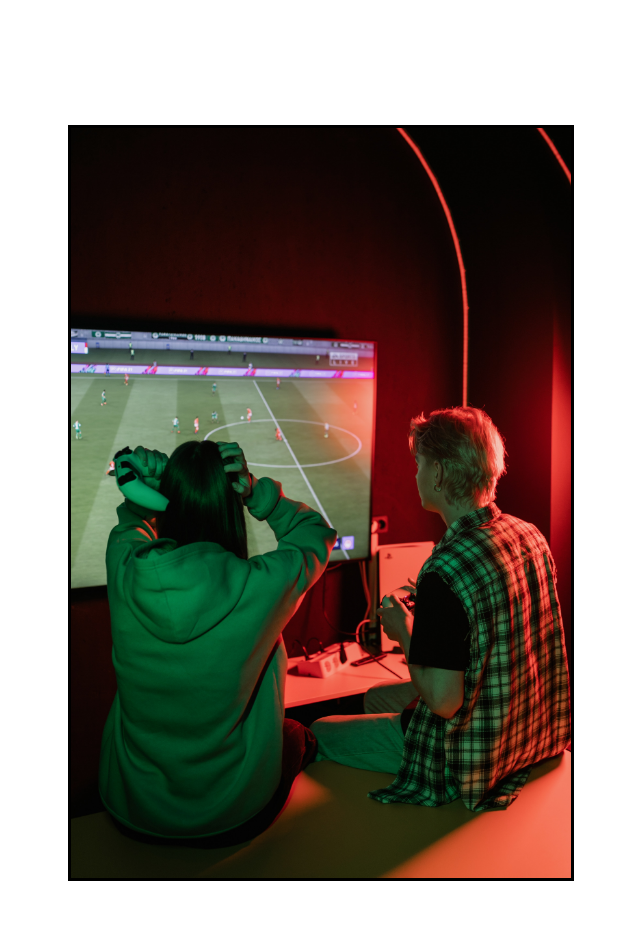
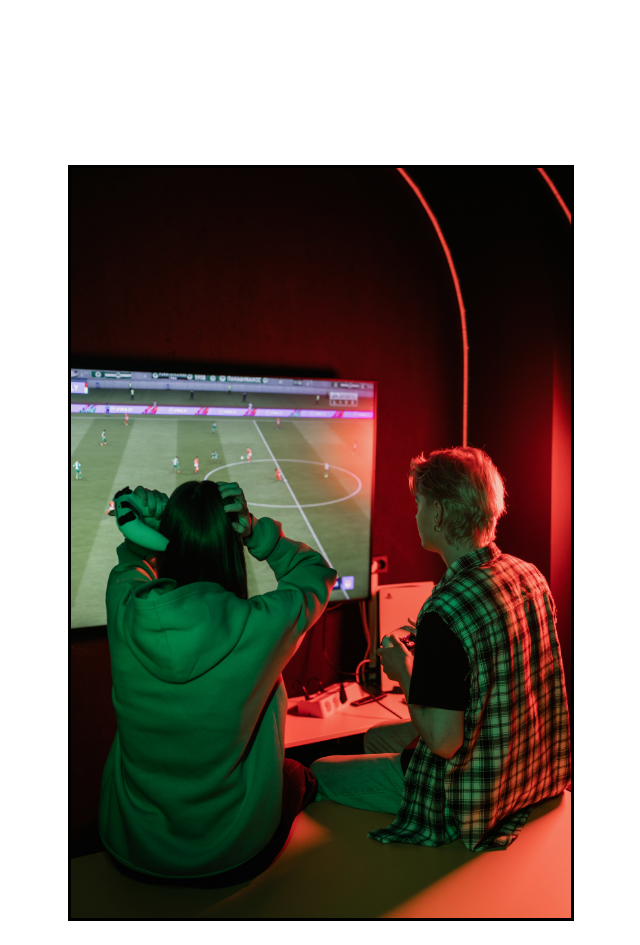
Before and after one commit to Capstone-ACC/My-Capstone, a React (Vite) app: page /login in a window 1280 px wide. Shown: the part 780-1725 px from the top of the page, without its empty margins (329-969 px from the left). Before the commit the page ends 1665 px from the top, so only its background shows below. Built offline with nearby package versions, Linux system fonts and the light colour scheme.

Commit message:
adding last styles to image for the login page

```diff
--- a/src/components/HomePage.css
+++ b/src/components/HomePage.css
@@ -39,7 +39,7 @@ p {
     top: 50%;
     left: 50%;
     transform: translate(-50%, -20%);
-    padding: 10px;
+    padding: 25px;
     font-family: 'Oleo Script', cursive;
     font-size: 16pt;
     width: 100%;
--- a/src/components/LoginStyles.css
+++ b/src/components/LoginStyles.css
@@ -10,10 +10,10 @@ h2 {
 .login-container {
     width: 100%;
     max-width: 550px;
-    margin-top: 160px;
+    margin-top: 140px;
     margin: 180px auto;
+    margin-left: 240px;
     float: left;
-    margin-left: 240px;
     display: flex;
     flex-direction: column;
     align-items: center;
@@ -30,7 +30,6 @@ form {
     justify-content: center;
     align-items: center;
 }
-
 
 label {
     margin-left: 10px;
@@ -71,7 +70,8 @@ label {
 .loginImg-videoGame {
     width: 100%;
     max-width: 500px;
-    margin-top: 20px;
+    margin-top: 60px;
     margin-left: 20px;
+    margin-bottom: 20px;
     border: 3px solid black;
 }
```
